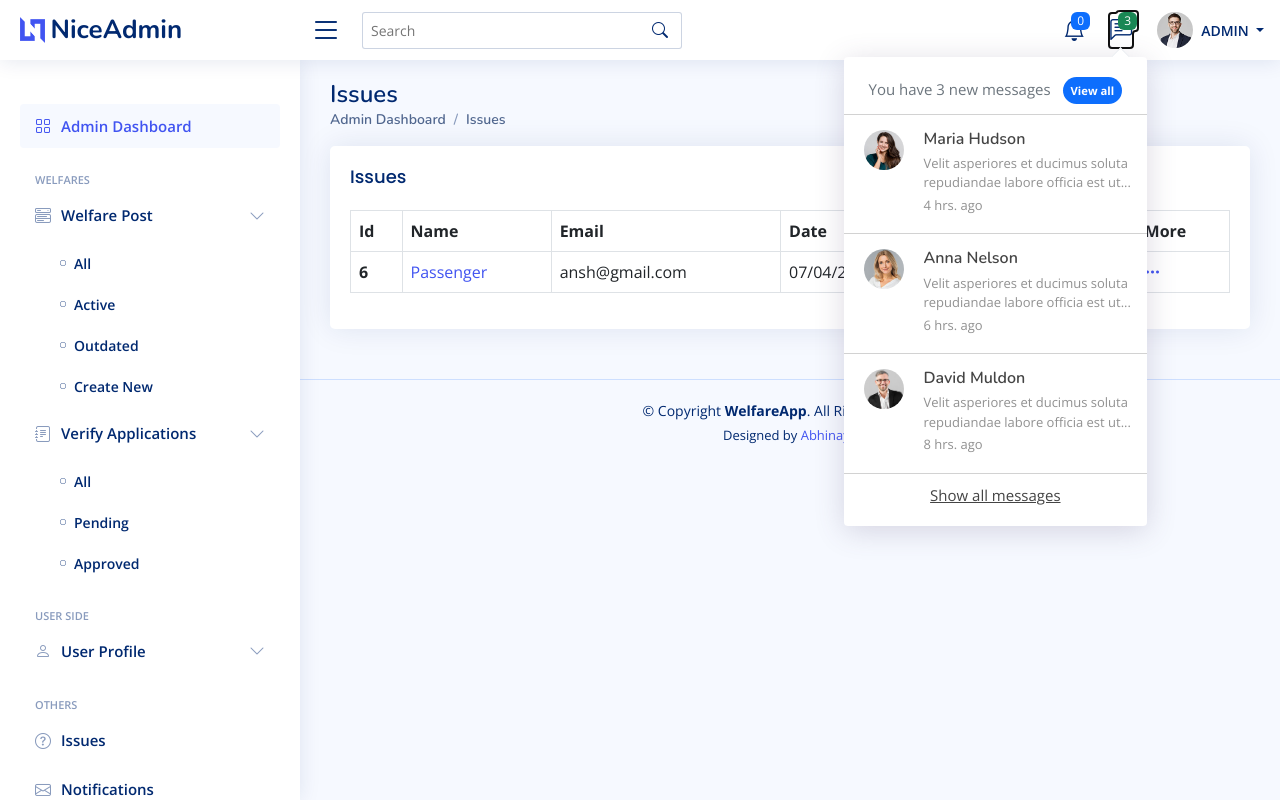
After one commit to ridhun55/Welfare, a Django app: page /app_admin/issue in a window 1280 px wide, after a click that opens the changed part. The commit adds this page. Run offline with Django 3.2, Linux system fonts and the light colour scheme; a user stored in the database is signed in; data comes from the database, SQL or seed files in the repository; both versions use the stored data as it was after the commit; parts of the project's set-up code (start-up, migrations or seed data) failed here and were passed over; some libraries are stand-ins or nearby versions.

Commit message:
add issue page

```diff
--- /dev/null
+++ b/AdminApp/Templates/AdminApp/Issue.html
@@ -0,0 +1,131 @@
+
+
+
+
+
+<!-- =================== -->
+
+{% extends 'Base.html' %}
+{% load static %}
+
+
+
+{% block main-content %}
+{% if user.is_authenticated and user.is_superuser %}
+
+
+<main id="main" class="main">
+
+   <div class="pagetitle">
+      <h1>Issues</h1>
+      <nav>
+         <ol class="breadcrumb">
+            <li class="breadcrumb-item active">Admin Dashboard</li>
+            <li class="breadcrumb-item active">Issues</li>
+         </ol>
+      </nav>
+   </div><!-- End Page Title -->
+
+   <section class="section dashboard">
+      <div class="row">
+
+         <!-- Left side columns -->
+         <div class="col-lg-12">
+            <div class="row">
+
+               <!-- Table 1 -->
+               <div class="col-12">
+                  <div class="card">
+
+
+                     <div class="card-body">
+                        {% if messages %}
+                        {% for message in messages %}
+
+                        <div id="message" class="mt-3 alert alert-{{ message.tags }} alert-danger  fade show" role="alert">
+                           <span class="small">{{ message }}</span>
+                        </div>
+                        {% endfor %}
+                        {% endif %}
+
+                        <script>
+                           setTimeout(function () {
+                              var message = document.getElementById('message');
+                              if (message) {
+                                 message.style.display = 'none';
+                              }
+                           }, 1500);
+                        </script>
+
+                        <h5 class="card-title">Issues</h5>
+                        <!-- Bordered Table -->
+                        {% if data %}
+                        <table class="table table-bordered">
+                           <thead>
+                              <tr>
+                                 <th scope="col">Id</th>
+                                 <th scope="col">Name</th>
+                                 <th scope="col">Email</th>
+                                 <th scope="col">Date</th>
+                                 <th scope="col">Issue</th>
+                                 <th scope="col">More</th>
+                              </tr>
+                           </thead>
+                           <tbody>
+                              {% for i in data %}
+                              {% if not i.is_superuser %}
+                              <tr>
+                                 <th scope="row">{{ i.id }}</th>
+                                 <td>
+                                    <a href="{% url 'issue_read' i.id %}">{{ i.name }}</a>
+                                 </td>
+                                 <td>{{ i.email }}</td>
+                                 <td>{{ i.submit_date | date:"d/m/Y" }}</td>
+                                 <td>{{ i.issue_message | truncatewords_html:16 }}</td>
+
+                                 <td>
+                                    <a class="icon" href="#" data-bs-toggle="dropdown"><i
+                                          class="bi bi-three-dots"></i></a>
+                                    <ul class="dropdown-menu dropdown-menu-arrow">
+                                       <li><a class="dropdown-item" href="{% url 'issue_read' i.id %}">View
+                                             Details</a></li>
+
+                                       <li><a class="dropdown-item"
+                                             href="{% url 'issue_delete' i.id%}">Delete</a></li>
+                                    </ul>
+                                 </td>
+                              </tr>
+                              {% endif %}
+                              {% endfor %}
+
+                           </tbody>
+                        </table>
+
+                        {% else %}
+                        <p class="text-center">No Data</p>
+                        {% endif %}
+                        <!-- End Bordered Table -->
+
+                     </div>
+                  </div>
+               </div>
+               <!-- End Table 1 -->
+
+            </div>
+         </div><!-- End Left side columns -->
+
+      </div>
+   </section>
+
+
+
+
+
+
+
+
+</main><!-- End #main -->
+
+
+{% endif %}
+{% endblock main-content %}
--- a/AdminApp/admin.py
+++ b/AdminApp/admin.py
@@ -4,3 +4,4 @@ from . import models
 admin.site.register(models.WelfarePost)
 admin.site.register(models.PostCategoryEducation)
 admin.site.register(models.PostCategoryHealth)
+admin.site.register(models.ReportAnIssue)
--- a/AdminApp/models.py
+++ b/AdminApp/models.py
@@ -212,3 +212,23 @@ class PostCategoryHealth(models.Model):
 
     def __str__(self):
        return f"{self.user.full_name} --- {self.post.post_title} --- {self.is_applied}"
+
+
+
+
+
+
+
+
+
+# Report An Issue
+
+class ReportAnIssue(models.Model):
+    name = models.CharField(max_length=255, blank=True, null=True,)
+    email = models.EmailField(blank=True, null=True,)
+    issue_message = models.TextField(blank=True, null=True,)
+    submit_date = models.DateTimeField(auto_now_add=True)
+    issue_flag = models.BooleanField(default=True)
+
+    def __str__(self):
+        return self.name
--- a/AdminApp/urls.py
+++ b/AdminApp/urls.py
@@ -25,4 +25,8 @@ urlpatterns = [
    path('post_verify_approved/', views.PostVerifyApprovedView, name='post_verify_approved'),
    path('post_verify_view/<int:item_id>/<int:user_id>', views.PostVerifyViewView, name='post_verify_view'),
 
+   path('issue', views.IssueView, name='issue'),
+   path('issue_read/<int:id>', views.IssueReadView, name='issue_read'),
+   path('issue_delete/<int:pk>', views.IssueDeleteView, name='issue_delete'),
+
 ]
--- a/AdminApp/views.py
+++ b/AdminApp/views.py
@@ -447,3 +447,34 @@ def PostVerifyViewView(request, item_id, user_id):
         'combined_data': combined_posts
     }
     return render(request, 'AdminApp/PostVerify-View.html', context)
+
+
+
+
+# IssueView
+from AdminApp.models import ReportAnIssue
+
+@login_required(login_url='login')
+def IssueView(request):
+    data = ReportAnIssue.objects.all()
+    context = {
+        'data':data
+    }
+    return render(request, 'AdminApp/Issue.html', context)
+
+
+@login_required(login_url='login')
+def IssueReadView(request,id):
+    data = ReportAnIssue.objects.get(id=id)
+    context = {
+        'data':data
+    }
+    return render(request, 'AdminApp/Issue-Read.html', context)
+
+
+@login_required(login_url='login')
+def IssueDeleteView(request, pk):
+    obj = get_object_or_404(ReportAnIssue, pk=pk)
+    obj.delete()
+    messages.success(request, f"Issue ID {pk} has been deleted.")
+    return redirect('issue')
--- a/Templates/Sidebar.html
+++ b/Templates/Sidebar.html
@@ -115,9 +115,9 @@
       <li class="nav-heading mt-4">Others</li>
 
       <li class="nav-item">
-         <a class="nav-link collapsed" href="pages-faq.html">
+         <a class="nav-link collapsed" href="{% url 'issue' %}">
             <i class="bi bi-question-circle"></i>
-            <span>Issues/Questions</span>
+            <span>Issues</span>
          </a>
       </li><!-- End F.A.Q Page Nav -->
 
--- a/UserApp/Templates/UserApp/Login.html
+++ b/UserApp/Templates/UserApp/Login.html
@@ -67,7 +67,7 @@
                   <div class="mt-2">
                      <a href="#">Ask A Query</a>
                      &nbsp;&nbsp;&nbsp;&nbsp;
-                     <a href="{% url 'register_one' %}">Report an Issue</a>
+                     <a href="{% url 'report_issue' %}">Report an Issue</a>
                   </div>
 
                </div>
--- a/UserApp/urls.py
+++ b/UserApp/urls.py
@@ -20,4 +20,5 @@ urlpatterns = [
    path('mypost_this_month/', views.MyPostThisMonthView, name='mypost_this_month'),
 
    path('error/', views.error_page, name='error_page'),
+   path('report_issue/', views.ReportIssueView, name='report_issue'),
 ]
```
Also changed, not shown: AdminApp/Templates/AdminApp/Issue-Read.html (added, +76 -0 lines), UserApp/Templates/UserApp/Report-Issue.html (added, +73 -0 lines), UserApp/views.py (+21 -1 lines), AdminApp/migrations/0011_reportanissue.py (added), db.sqlite3.
